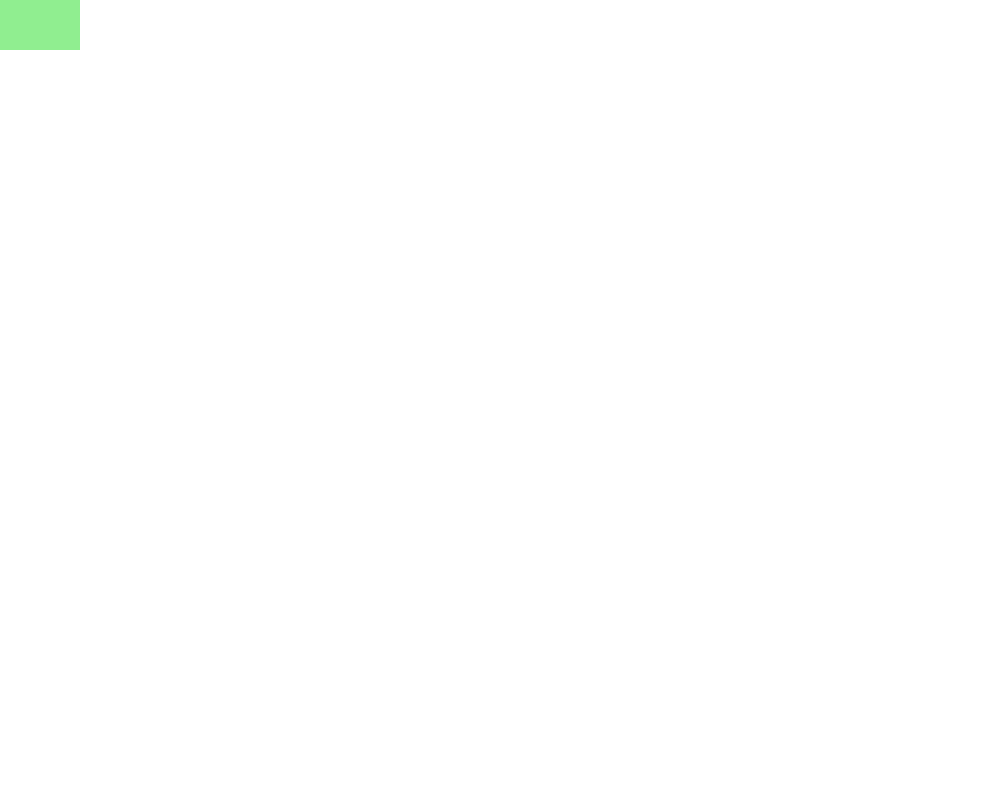
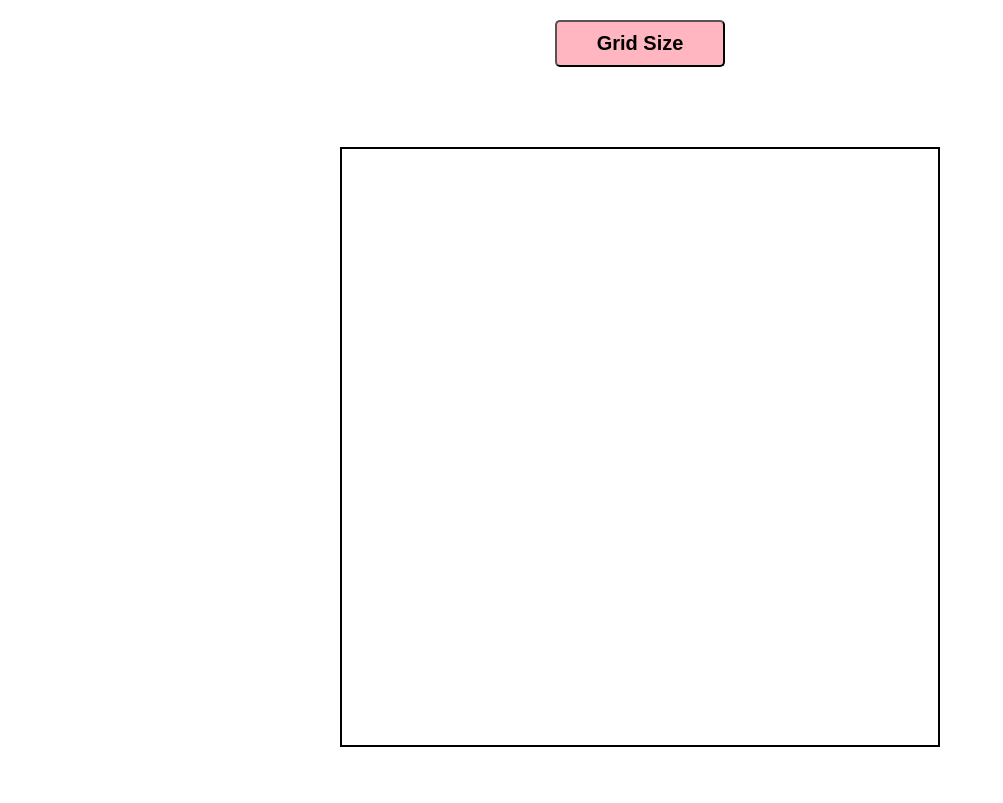
Before and after one commit to shanemcelroy/odin-etch-a-sketch, a plain HTML site: page index.html in a window 1280 px wide. Shown: the whole page, without its empty margins (0-1003 px from the left). Drawn offline with Linux system fonts and the light colour scheme.

Commit message:
Allow user to select grid size
Added a button at the top of the page to allow the user to
choose the size of the grid. When the user submits, the grid clears
and the new size is displayed. Also refactored the grid from
fullscreen to a 600px square.

```diff
--- a/css/styles.css
+++ b/css/styles.css
@@ -11,22 +11,41 @@ body {
   height: 100%;
 }
 
+.btn-div {
+  display: flex;
+  justify-content: center;
+  margin: 20px 0 80px;
+}
+
+.btn-grid {
+  padding: 10px 40px;
+  background-color: lightpink;
+  border-radius: 5px;
+  font-weight: 700;
+  font-size: 20px;
+}
+
 .change-color {
   background-color: lightgreen;
 }
 
 .container {
   display: flex;
-  width: 100%;
-  height: 100%;
+  width: 600px;
+  height: 600px;
+  margin-left: auto;
+  margin-right: auto;
+  border: 2px solid black;
 }
 
+/* columns */
 .container > div {
   flex: 1 0 auto;
   display: flex;
   flex-direction: column;
 }
 
+/* divs inside column */
 .container > div > * {
   flex: 1;
 }
--- a/index.html
+++ b/index.html
@@ -7,6 +7,9 @@
     <title>Document</title>
   </head>
   <body>
+    <div class="btn-div">
+      <button type="button" class="btn-grid">Grid Size</button>
+    </div>
     <div class="container"></div>
     <script src="js/scripts.js"></script>
   </body>
--- a/js/scripts.js
+++ b/js/scripts.js
@@ -1,12 +1,20 @@
 const container = document.querySelector(".container");
-const GRIDSIZE = 16;
+let gridSize = 16;
+const button = document.querySelector(".btn-grid");
 
-createGrid(GRIDSIZE);
+createGrid(gridSize);
 
 container.addEventListener("mouseover", (event) => {
   if (event.target.classList.contains("div-item")) {
     event.target.classList.toggle("change-color");
   }
+});
+
+button.addEventListener("click", () => {
+  let gridSize = validateInput();
+  // Resets the grid
+  container.textContent = "";
+  createGrid(gridSize);
 });
 
 function createGrid(size) {
@@ -17,9 +25,24 @@ function createGrid(size) {
     for (let j = 0; j < size; j++) {
       let row = document.createElement("div");
       row.classList.add("div-item");
-      // row.textContent = i * size + j;
       column.appendChild(row);
     }
     container.appendChild(column);
   }
 }
+
+function validateInput() {
+  let userInput;
+  let isValid = false;
+
+  while (!isValid) {
+    userInput = parseInt(prompt("How many squares per row would you like?"));
+
+    if (userInput > 100) {
+      alert("Please enter a number less than or equal to 100.");
+    } else {
+      isValid = true;
+    }
+  }
+  return userInput;
+}
```
